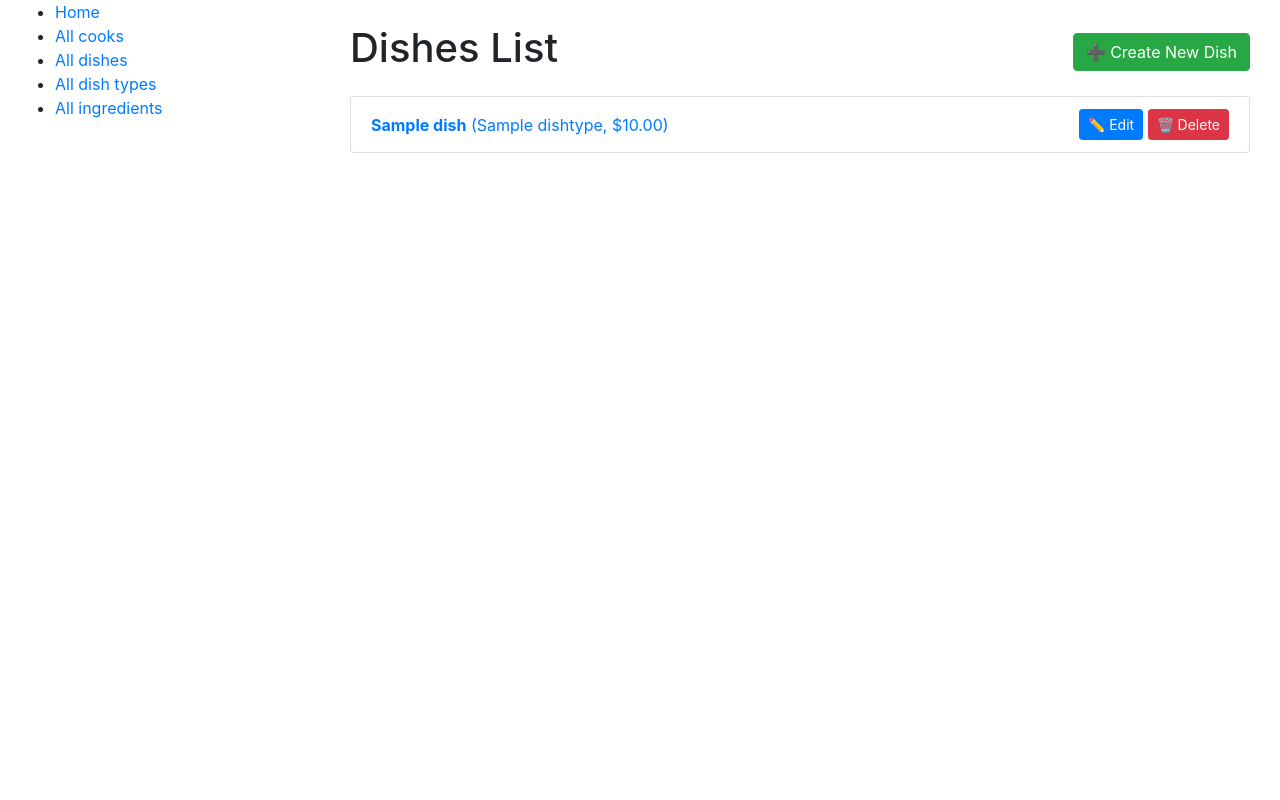
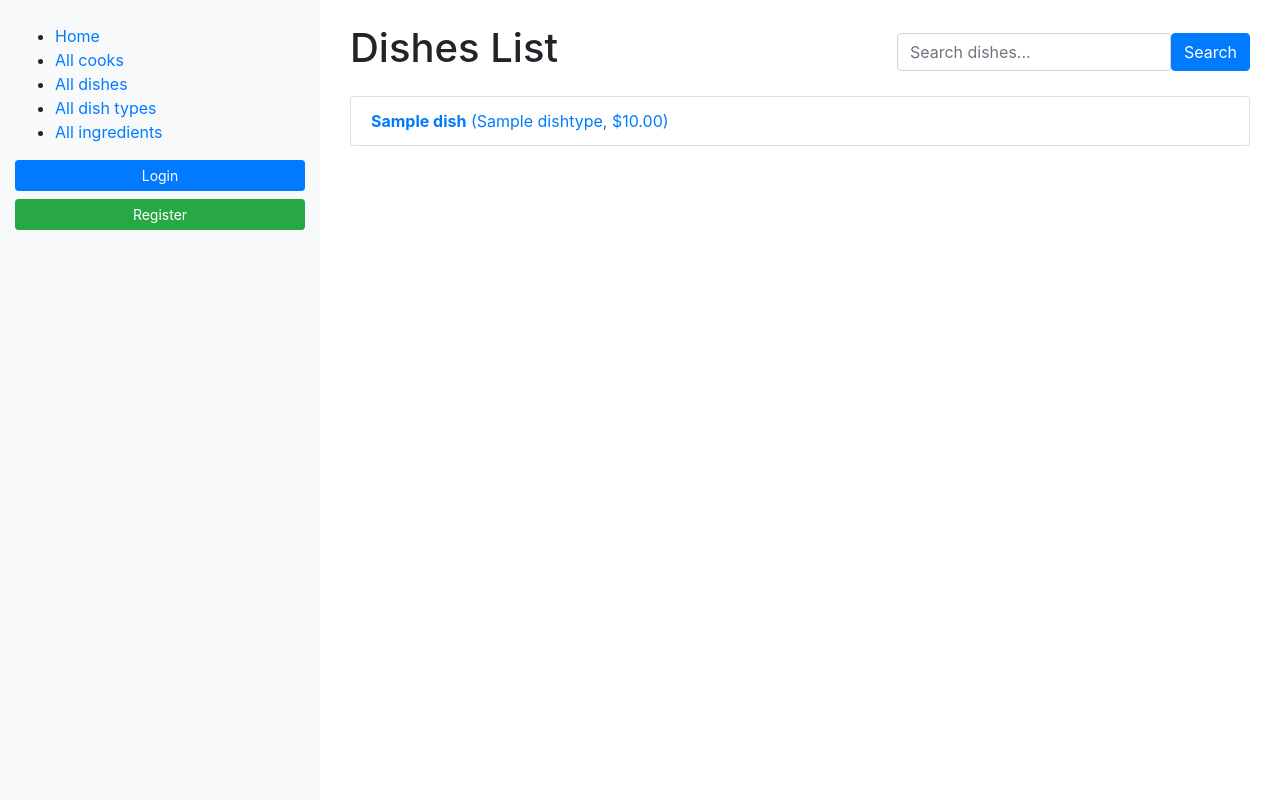
Before and after one commit to LLevkovych/restaurant-kitchen-service, a Django app: page /dishes/ in a window 1280 px wide. Run offline with Django 5.2, Linux system fonts and the light colour scheme; tables that the repository leaves empty hold one stand-in row (values such as "Sample post"); some libraries are stand-ins or nearby versions.

Commit message:
Created search form for ingredients, dishes, dish types

```diff
--- /dev/null
+++ b/core/forms.py
@@ -0,0 +1,4 @@
+from django import forms
+
+class SearchForm(forms.Form):
+    query = forms.CharField(max_length=100, required=False, label="Search")
--- a/templates/base.html
+++ b/templates/base.html
@@ -15,14 +15,22 @@
 <body>
 <div class="container-fluid">
   <div class="row">
-    <div class="col-sm-3">
+    <div class="col-sm-3 bg-light min-vh-100">
       {% block sidebar %}
         {% include "includes/sidebar.html" %}
+        {% if not user.is_authenticated %}
+          <div class="mt-3">
+            <a href="{% url 'authentication:login' %}" class="btn btn-primary btn-sm btn-block">Login</a>
+            <a href="{% url 'authentication:register' %}" class="btn btn-success btn-sm btn-block mt-2">Register</a>
+          </div>
+        {% endif %}
       {% endblock %}
     </div>
+
     <div class="col-sm-9">
       {% block content %}
       {% endblock %}
+
       {% block pagination %}
         {% include "includes/pagination.html" %}
       {% endblock %}
--- a/templates/core/dish_list.html
+++ b/templates/core/dish_list.html
@@ -4,7 +4,20 @@
   <div class="container mt-4">
     <div class="d-flex justify-content-between align-items-center mb-3">
       <h1>Dishes List</h1>
-    <a href="{% url 'core:dish-create' %}" class="btn btn-success">➕ Create New Dish</a>
+
+      <form method="GET" action="{% url 'core:dish-list' %}" class="form-inline">
+        <div class="form-group">
+          <label for="query" class="sr-only">Search dishes</label>
+          <input type="text" id="query" name="query" value="{{ request.GET.query }}" class="form-control"
+                 placeholder="Search dishes..."/>
+        </div>
+        <button type="submit" class="btn btn-primary">Search</button>
+      </form>
+
+
+      {% if user.is_authenticated %}
+        <a href="{% url 'core:dish-create' %}" class="btn btn-primary">Create New Dish</a>
+      {% endif %}
     </div>
 
     {% if dish_list %}
@@ -17,8 +30,10 @@
               </a>
             </div>
             <div>
+              {% if user.is_authenticated %}
                 <a href="{% url 'core:dish-update' dish.id %}" class="btn btn-sm btn-primary">✏️ Edit</a>
                 <a href="{% url 'core:dish-delete' dish.id %}" class="btn btn-sm btn-danger">🗑️ Delete</a>
+              {% endif %}
             </div>
           </li>
         {% endfor %}
@@ -26,5 +41,7 @@
     {% else %}
       <p>No dishes available.</p>
     {% endif %}
+
+    {% include 'includes/pagination.html' %}
   </div>
 {% endblock %}
--- a/templates/includes/pagination.html
+++ b/templates/includes/pagination.html
@@ -2,7 +2,7 @@
   <ul class="pagination d-inline-flex align-items-center">
     {% if page_obj.has_previous %}
       <li class="page-item">
-        <a class="page-link" href="?page={{ page_obj.previous_page_number }}">Prev</a>
+        <a class="page-link" href="?page={{ page_obj.previous_page_number }}&query={{ request.GET.query }}">Prev</a>
       </li>
     {% endif %}
 
@@ -12,11 +12,12 @@
 
     {% if page_obj.has_next %}
       <li class="page-item">
-        <a class="page-link" href="?page={{ page_obj.next_page_number }}">Next</a>
+        <a class="page-link" href="?page={{ page_obj.next_page_number }}&query={{ request.GET.query }}">Next</a>
       </li>
     {% endif %}
   </ul>
 
+  <!-- Форма для переходу на конкретну сторінку -->
   <form method="get" class="form-inline d-inline-flex align-items-center" style="gap: 10px;">
     <label for="page_input" class="mb-0">Go to page:</label>
     <input type="number" min="1" max="{{ paginator.num_pages }}" name="page" id="page_input"
--- a/templates/includes/sidebar.html
+++ b/templates/includes/sidebar.html
@@ -1,6 +1,18 @@
 <ul class="sidebar-nav">
+  {% if user.is_authenticated %}
+    <li class="mt-3">
+      <a href="{% url 'authentication:profile' %}" class="btn btn-outline-secondary btn-sm btn-block">My Profile</a>
+    </li>
+    <li class="mt-2">
+      <form method="post" action="{% url 'authentication:logout' %}">
+        {% csrf_token %}
+        <button type="submit" class="btn btn-danger">Logout</button>
+      </form>
+    </li>
+  {% endif %}
+  <br>
   <li>
-    <a href="{% url "core:index" %}">Home</a>
+    <a href="{% url 'core:index' %}">Home</a>
   </li>
   <li>
     <a href="{% url 'core:cook-list' %}">All cooks</a>
@@ -14,4 +26,5 @@
   <li>
     <a href="{% url 'core:ingredient-list' %}">All ingredients</a>
   </li>
+
 </ul>
```
Also changed, not shown: templates/core/dish_type_list.html (+16 -3 lines), templates/core/ingredient_list.html (+19 -3 lines). Lines whose indentation alone changed are shown as unchanged.
